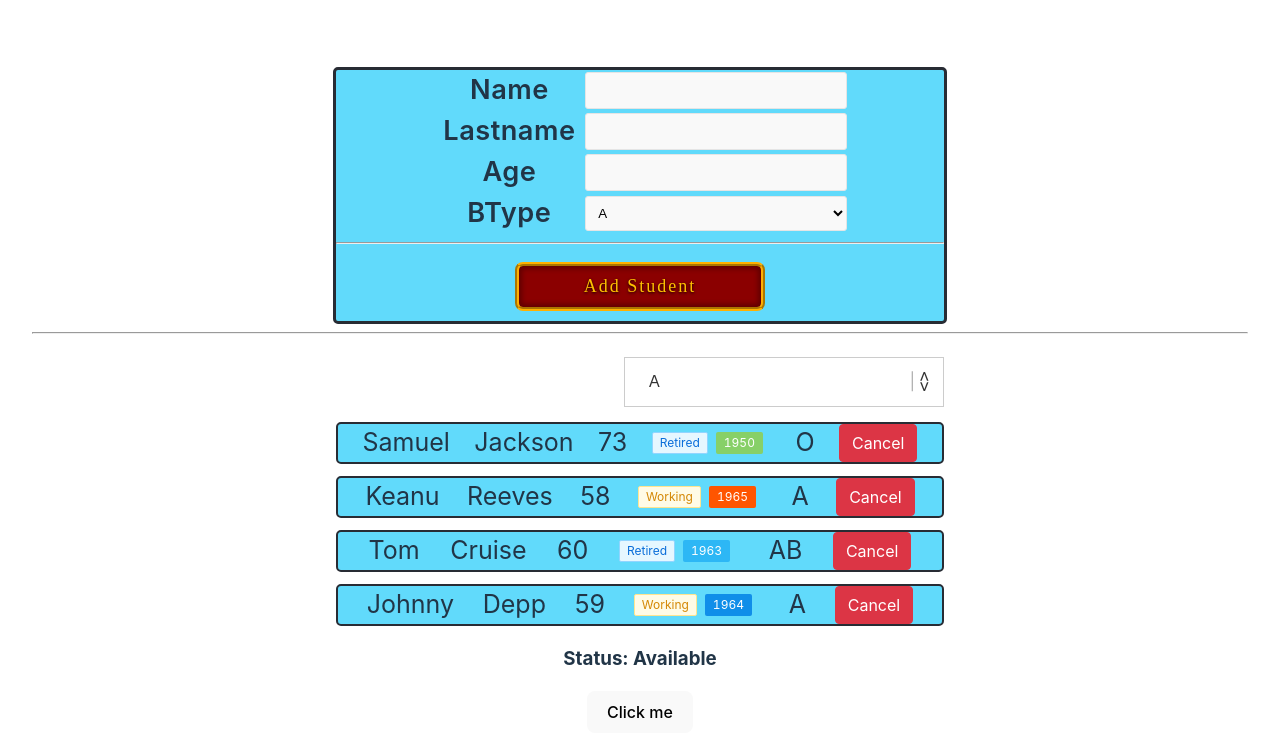
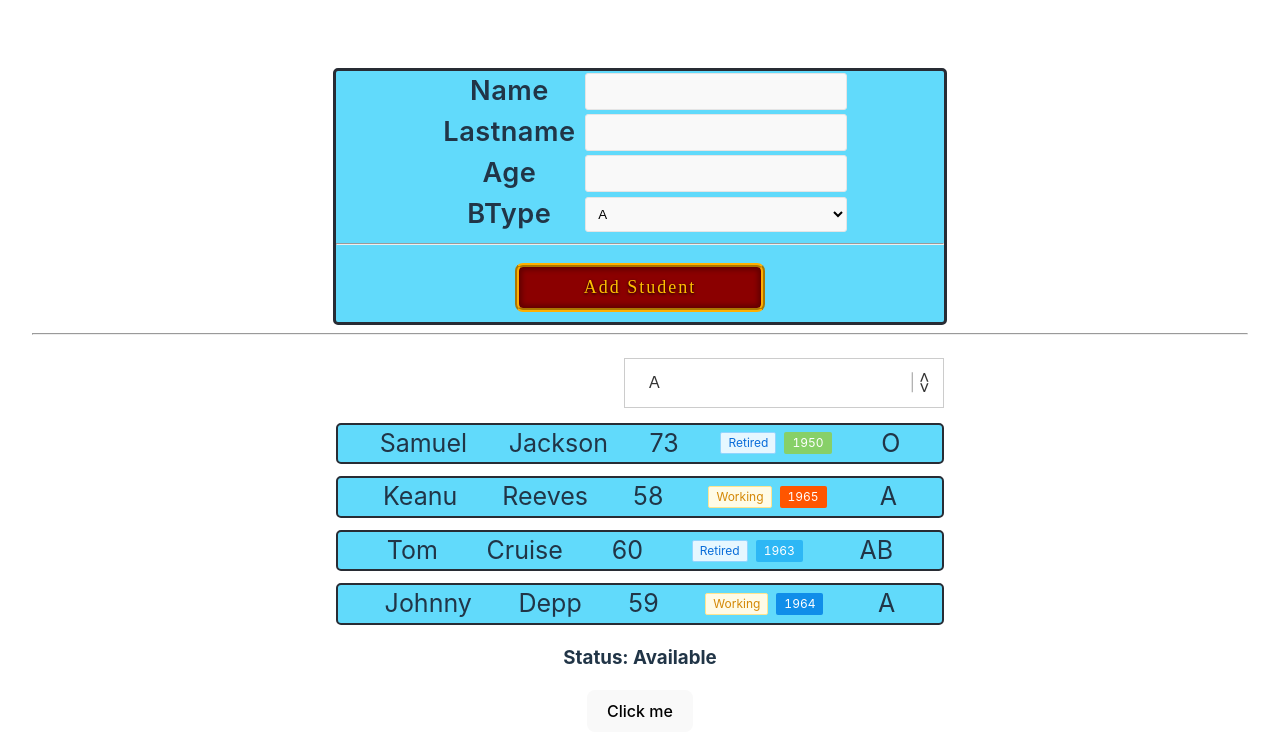
Before and after one commit to soncomqiq/ep4-initial-code, a React (Vite) app: page / in a window 1280 px wide. Shown: the top 756 px of the page. Built offline with nearby package versions, Linux system fonts and the light colour scheme.

Commit message:
Delete a button

```diff
--- a/src/components/StudentItem/StudentItem.jsx
+++ b/src/components/StudentItem/StudentItem.jsx
@@ -11,7 +11,6 @@ function StudentItem(props) {
         <div>{age}</div>
         <StudentTags age={age}/>
         <div>{props.bType}</div>
-        <button className="btn btn-danger">Cancel</button>
       </div>
   )
 }
```
